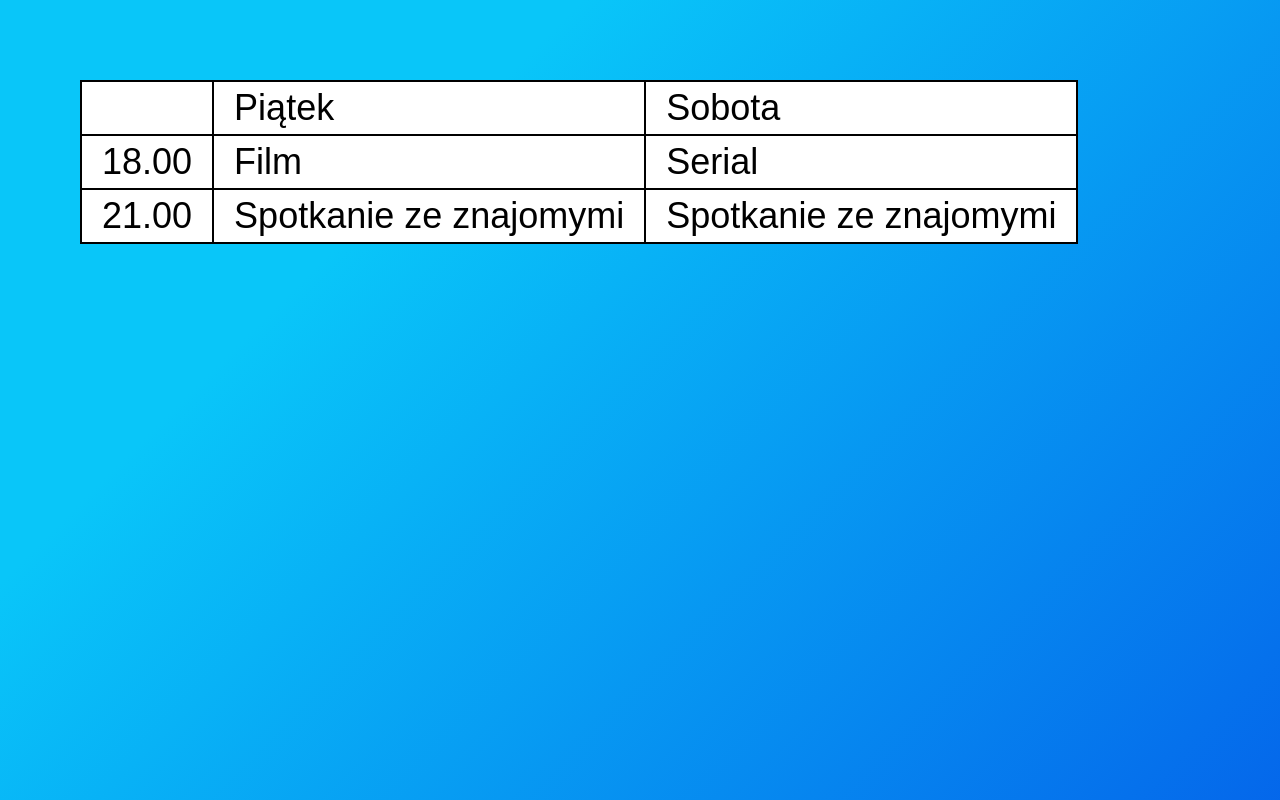
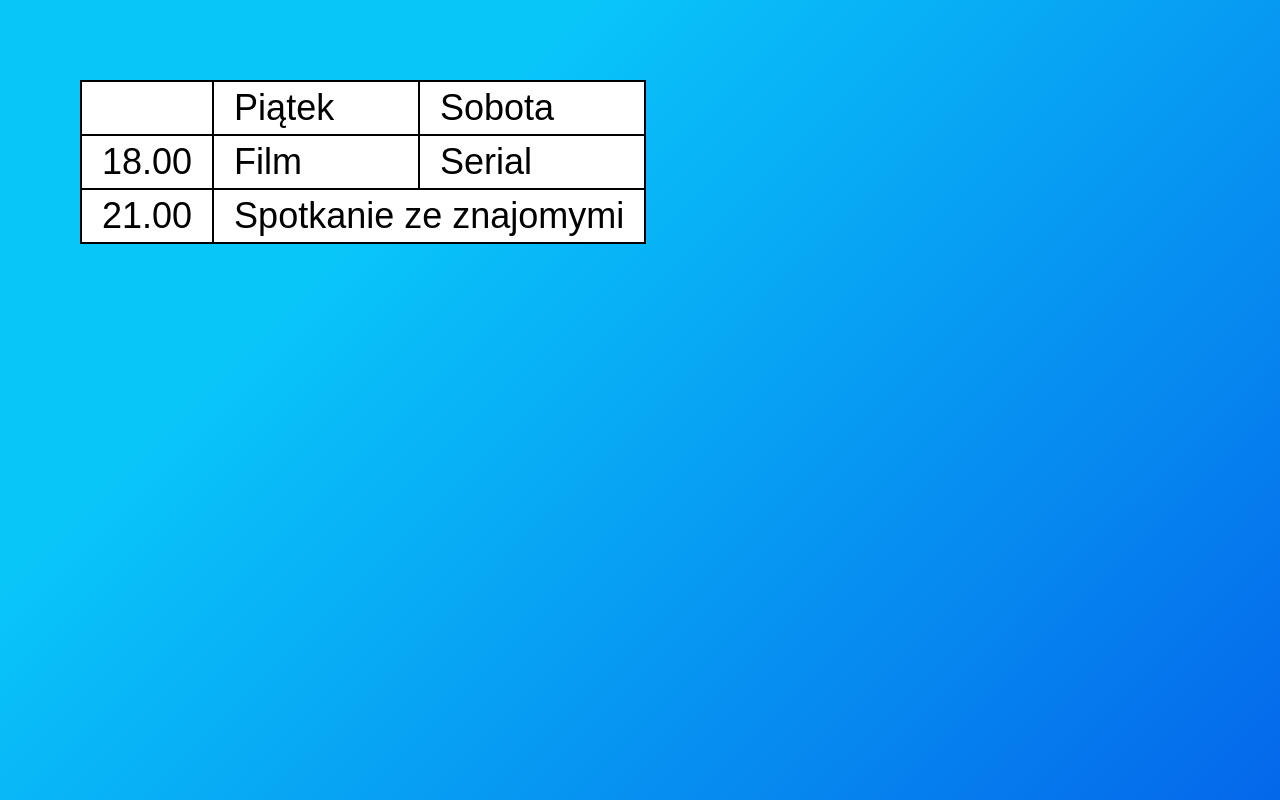
Before and after one commit to MichalWes/HTML, a plain HTML site: page index.html in a window 1280 px wide. Shown: the top 800 px of the page. Drawn offline with Linux system fonts and the light colour scheme.

Commit message:
my table colspan

```diff
--- a/index.html
+++ b/index.html
@@ -21,8 +21,7 @@
       </tr>
       <tr>
         <td>21.00</td>
-        <td>Spotkanie ze znajomymi</td>
-        <td>Spotkanie ze znajomymi</td>
+        <td colspan="2">Spotkanie ze znajomymi</td>
       </tr>
     </table>
   </body>
```
